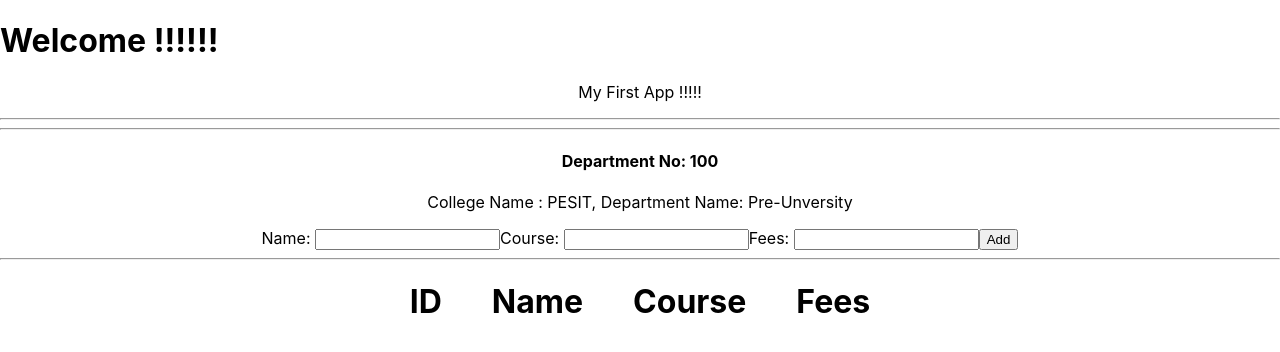
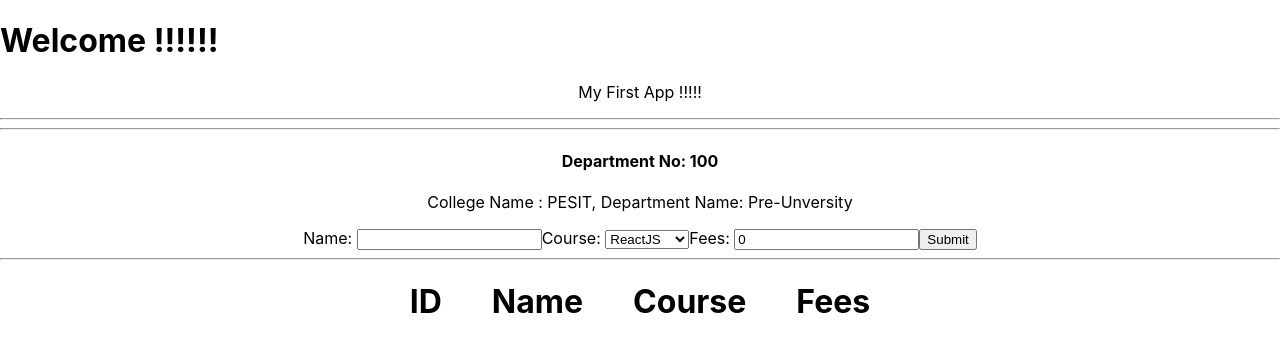
Before and after one commit to vinoddsce/first-react-app, a React (Create React App) app: page /department in a window 1280 px wide. Shown: the top 352 px of the page. Built offline with nearby package versions, Linux system fonts and the light colour scheme.

Commit message:
Edit Student

```diff
--- a/src/App.js
+++ b/src/App.js
@@ -17,7 +17,7 @@ class App extends Component {
   }
 
   addStudent(name, course, fees) {
-    // console.log("App->addStudent(): ", name);
+    console.log("App->addStudent(): ", name, course, fees);
     var temp = this.state.students;
     if (name === "" && course === "" && fees === "") {
       this.setState({
--- a/src/components/Department.js
+++ b/src/components/Department.js
@@ -7,59 +7,49 @@ class Department extends Component {
         super(props);
         this.state = {
             departmentName: "Pre-Unversity",
-            collegeName: "PESIT"
+            collegeName: "PESIT",
+            stdName: "",
+            stdCourse: "",
+            stdFees: 0
         }
-        this.onNameChange = this.onNameChange.bind(this);
-        this.onCourseChange = this.onCourseChange.bind(this);
-        this.onFeesChange = this.onFeesChange.bind(this);
-        this.addStudentClicked = this.addStudentClicked.bind(this);
-        this.stdName = '';
-        this.stdCourse = '';
-        this.stdFees = '';
+        this.handleChange = this.handleChange.bind(this);
+        this.onStudentFormSubmit = this.onStudentFormSubmit.bind(this);
     }
 
-    onNameChange(event) {
-        // console.log("Changed Value: ", event.target.value);
-        this.stdName = event.target.value;
+    handleChange(event) {
+        console.log("Control: ", event.target.name);
+        this.setState({
+            [event.target.name]: event.target.value
+        });
     }
 
-    onCourseChange(event) {
-        // console.log("Changed Value: ", event.target.value);
-        this.stdCourse = event.target.value;
-    }
-
-    onFeesChange(event) {
-        // console.log("Changed Value: ", event.target.value);
-        this.stdFees = event.target.value;
-    }
-
-    addStudentClicked(event) {
-        this.props.addStudent(this.stdName, this.stdCourse, this.stdFees);
-        // this.refs.stdName.value = "";
-        // this.refs.stdCourse.value = "";
-        // this.refs.stdFees.value = "";
-    }
-
-
-
-    componentDidMount() {
-        console.log("Department -> componentDidMount()", this);
+    onStudentFormSubmit(event) {
+        this.props.addStudent(this.state.stdName, this.state.stdCourse, this.state.stdFees);
+        event.preventDefault();
     }
 
     render() {
-        console.log("Department -> render()");
+        // console.log("Department -> render()");
         return (
             <div>
-
-
-
                 <h4>Department No: {this.props.deptNumber}</h4>
                 <p>College Name : {this.state.collegeName}, Department Name: {this.state.departmentName}</p>
-                Name: <input type="text" name="stdName" ref="stdName" onChange={this.onNameChange} />
-                Course: <input type="text" name="stdCourse" ref="stdCourse" onChange={this.onCourseChange} />
-                Fees: <input type="text" name="stdFees" ref="stdFees" onChange={this.onFeesChange} />
 
-                <button onClick={this.addStudentClicked}>Add</button>
+                <form onSubmit={this.onStudentFormSubmit}>
+                    Name: <input type="text" value={this.state.stdName} name="stdName" onChange={this.handleChange} />
+                    {/* Course: <input type="text" value={this.state.stdCourse} name="stdCourse" onChange={this.handleChange} /> */}
+
+                    Course: <select value={this.state.stdCourse} name="stdCourse" onChange={this.handleChange}>
+                        <option value="ReactJS">ReactJS</option>
+                        <option value="AngularJS">AngularJS</option>
+                        <option value="VueJS">VueJS</option>
+                        <option defaultValue="NodeJS">NodeJS</option>
+                    </select>
+
+                    Fees: <input type="text" value={this.state.stdFees} name="stdFees" onChange={this.handleChange} />
+                    <button type="submit" name="Submit">Submit</button>
+                </form>
+
             </div>
         );
     }
--- a/src/components/student/Student.js
+++ b/src/components/student/Student.js
@@ -13,31 +13,79 @@ import React, { Component } from 'react';
 class Student extends Component {
     constructor(props) {
         super(props);
-        this.state = {}
+        this.state = {
+            isEdit: false,
+            stdId: this.props.id,
+            stdName: this.props.name,
+            stdCourse: this.props.course,
+            stdFees: this.props.fees
+        }
+        this.editStudent = this.editStudent.bind(this);
+        this.updateStudent = this.updateStudent.bind(this);
+        this.handleChange = this.handleChange.bind(this);
     }
 
-    componentWillUnmount() {
-        console.log("Student -> componentWillUnmount()");
+    handleChange(event) {
+        console.log("Control: ", event.target.name);
+        this.setState({
+            [event.target.name]: event.target.value
+        });
     }
 
-    componentDidMount() {
-        // var name = null;
-        // name.getName();
+    editStudent() {
+        this.setState({
+            isEdit: true
+        })
+    }
+
+    updateStudent() {
+        this.setState({
+            isEdit: false
+        })
     }
 
     render() {
         return (
-            <div>
-                <p>
-                    <span style={{ padding: '0px 25px', width: '25%' }}>{this.props.id}</span>
-                    <span style={{ padding: '0px 25px', width: '25%' }}>{this.props.name}</span>
-                    <span style={{ padding: '0px 25px', width: '25%' }}>{this.props.course}</span>
-                    <span style={{ padding: '0px 25px', width: '25%' }}>{this.props.fees}</span>
-                    <button onClick={() => {
-                        this.props.deleteStudent(this.props.id)
-                    }}>Delete</button>
-                </p>;
-            </div>
+
+            this.state.isEdit ?
+                <div>
+
+                    <form onSubmit={this.updateStudent}>
+                        <span>{this.state.stdId}</span>
+                        <input type="text" value={this.state.stdName} name="stdName" onChange={this.handleChange} />
+                        {/* Course: <input type="text" value={this.state.stdCourse} name="stdCourse" onChange={this.handleChange} /> */}
+
+                        <select value={this.state.stdCourse} name="stdCourse" onChange={this.handleChange}>
+                            <option value="ReactJS">ReactJS</option>
+                            <option value="AngularJS">AngularJS</option>
+                            <option value="VueJS">VueJS</option>
+                            <option defaultValue="NodeJS">NodeJS</option>
+                        </select>
+
+                        <input type="text" value={this.state.stdFees} name="stdFees" onChange={this.handleChange} />
+                        <button type="submit" name="Submit">Update</button>
+                    </form>
+
+                </div>
+
+                :
+
+                <div>
+                    <p>
+                        <span style={{ padding: '0px 25px', width: '25%' }}>{this.state.stdId}</span>
+                        <span style={{ padding: '0px 25px', width: '25%' }}>{this.state.stdName}</span>
+                        <span style={{ padding: '0px 25px', width: '25%' }}>{this.state.stdCourse}</span>
+                        <span style={{ padding: '0px 25px', width: '25%' }}>{this.state.stdFees}</span>
+                        <button onClick={() => {
+                            this.editStudent()
+                        }}>Edit</button>
+
+                        <button onClick={() => {
+                            this.props.deleteStudent(this.state.stdId)
+                        }}>Delete</button>
+                    </p>
+                </div>
+
         );
     }
 }
```
Also changed, not shown: src/components/student/StudentList.js (+5 -12 lines), test.js (+12 -4 lines).
